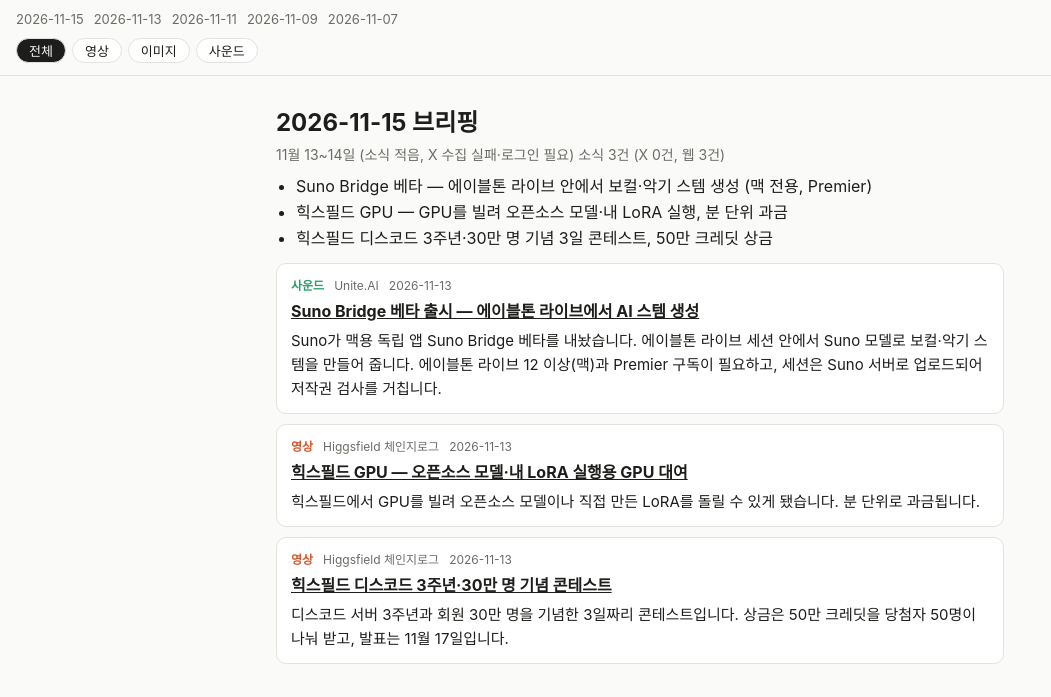
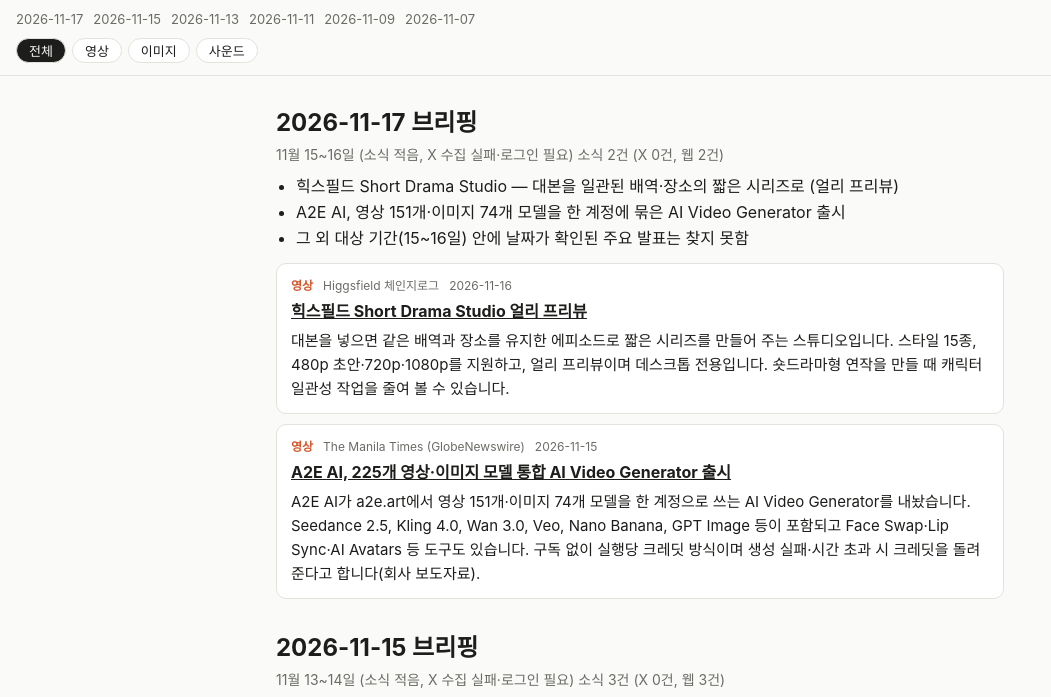
Before and after one commit to divee17-blip/ai-news-brief, a plain HTML site: page docs/index.html in a window 1280 px wide. Shown: the part 38-735 px from the top of the page, without its empty margins (0-1051 px from the left). Drawn offline with Linux system fonts and the light colour scheme.

Commit message:
brief 2026-11-17

```diff
--- a/docs/index.html
+++ b/docs/index.html
@@ -18,9 +18,26 @@ main{max-width:760px;margin:0 auto;padding:8px 16px 60px}
 .meta{display:flex;gap:10px;font-size:12px;color:var(--mute)}
 .cat{font-weight:600}.c-0{color:#d4572a}.c-1{color:#2a7bd4}.c-2{color:#2a9d6a}
 </style></head><body>
-<header><h1>AI 영상·이미지·사운드 브리핑</h1><nav><a href="#2026-11-15">2026-11-15</a><a href="#2026-11-13">2026-11-13</a><a href="#2026-11-11">2026-11-11</a><a href="#2026-11-09">2026-11-09</a><a href="#2026-11-07">2026-11-07</a></nav>
+<header><h1>AI 영상·이미지·사운드 브리핑</h1><nav><a href="#2026-11-17">2026-11-17</a><a href="#2026-11-15">2026-11-15</a><a href="#2026-11-13">2026-11-13</a><a href="#2026-11-11">2026-11-11</a><a href="#2026-11-09">2026-11-09</a><a href="#2026-11-07">2026-11-07</a></nav>
 <div class="f"><button data-f="" class="on">전체</button><button data-f="영상">영상</button><button data-f="이미지">이미지</button><button data-f="사운드">사운드</button></div></header>
-<main><section id="2026-11-15" class="brief">
+<main><section id="2026-11-17" class="brief">
+  <h2>2026-11-17 브리핑</h2>
+  <p class="sub">11월 15~16일 (소식 적음, X 수집 실패·로그인 필요) 소식 2건 (X 0건, 웹 2건)</p>
+  <ul class="heads"><li>힉스필드 Short Drama Studio — 대본을 일관된 배역·장소의 짧은 시리즈로 (얼리 프리뷰)</li><li>A2E AI, 영상 151개·이미지 74개 모델을 한 계정에 묶은 AI Video Generator 출시</li><li>그 외 대상 기간(15~16일) 안에 날짜가 확인된 주요 발표는 찾지 못함</li></ul>
+  <article class="item" data-cat="영상">
+  <div class="meta"><span class="cat c-0">영상</span>
+  <span>Higgsfield 체인지로그</span><span>2026-11-16</span></div>
+  <h3><a href="https://higgsfield.ai/creator-hub/changelog" target="_blank" rel="noopener">힉스필드 Short Drama Studio 얼리 프리뷰</a></h3>
+  <p>대본을 넣으면 같은 배역과 장소를 유지한 에피소드로 짧은 시리즈를 만들어 주는 스튜디오입니다. 스타일 15종, 480p 초안·720p·1080p를 지원하고, 얼리 프리뷰이며 데스크톱 전용입니다. 숏드라마형 연작을 만들 때 캐릭터 일관성 작업을 줄여 볼 수 있습니다.</p>
+</article>
+<article class="item" data-cat="영상">
+  <div class="meta"><span class="cat c-0">영상</span>
+  <span>The Manila Times (GlobeNewswire)</span><span>2026-11-15</span></div>
+  <h3><a href="https://www.manilatimes.net/2026/11/15/tmt-newswire/globenewswire/a2e-ai-launches-ai-video-generator-with-all-in-one-video-and-image-models/2470261" target="_blank" rel="noopener">A2E AI, 225개 영상·이미지 모델 통합 AI Video Generator 출시</a></h3>
+  <p>A2E AI가 a2e.art에서 영상 151개·이미지 74개 모델을 한 계정으로 쓰는 AI Video Generator를 내놨습니다. Seedance 2.5, Kling 4.0, Wan 3.0, Veo, Nano Banana, GPT Image 등이 포함되고 Face Swap·Lip Sync·AI Avatars 등 도구도 있습니다. 구독 없이 실행당 크레딧 방식이며 생성 실패·시간 초과 시 크레딧을 돌려준다고 합니다(회사 보도자료).</p>
+</article>
+</section>
+<section id="2026-11-15" class="brief">
   <h2>2026-11-15 브리핑</h2>
   <p class="sub">11월 13~14일 (소식 적음, X 수집 실패·로그인 필요) 소식 3건 (X 0건, 웹 3건)</p>
   <ul class="heads"><li>Suno Bridge 베타 — 에이블톤 라이브 안에서 보컬·악기 스템 생성 (맥 전용, Premier)</li><li>힉스필드 GPU — GPU를 빌려 오픈소스 모델·내 LoRA 실행, 분 단위 과금</li><li>힉스필드 디스코드 3주년·30만 명 기념 3일 콘테스트, 50만 크레딧 상금</li></ul>
```
Also changed, not shown: briefs/2026-11-17.json (added, +28 -0 lines).
